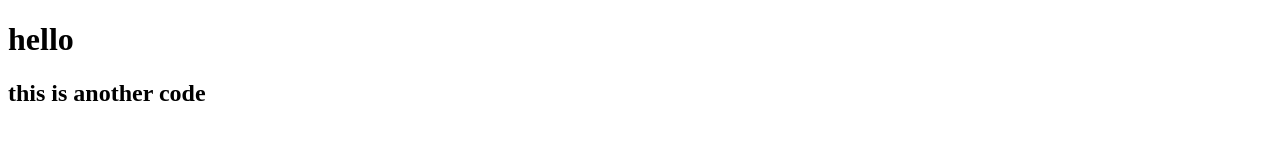
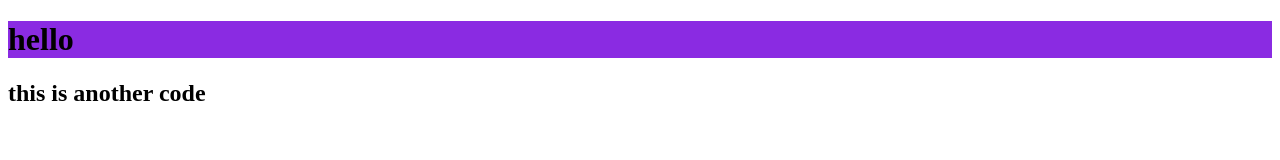
Before and after one commit to utkarsh18032/www.cisolutions.com, a plain HTML site: page index.html in a window 1280 px wide. Drawn offline with Linux system fonts and the light colour scheme; files that its build step writes are made by us from their sources.

Commit message:
css style added

```diff
--- /dev/null
+++ b/css/style.css
@@ -0,0 +1,3 @@
+h1{
+    background-color: blueviolet;
+}
--- a/index.html
+++ b/index.html
@@ -5,6 +5,7 @@
     <meta http-equiv="X-UA-Compatible" content="IE=edge">
     <meta name="viewport" content="width=device-width, initial-scale=1.0">
     <title>Document</title>
+    <link rel="stylesheet" href="style.css">
 </head>
 <body>
     <h1>hello</h1>
```
